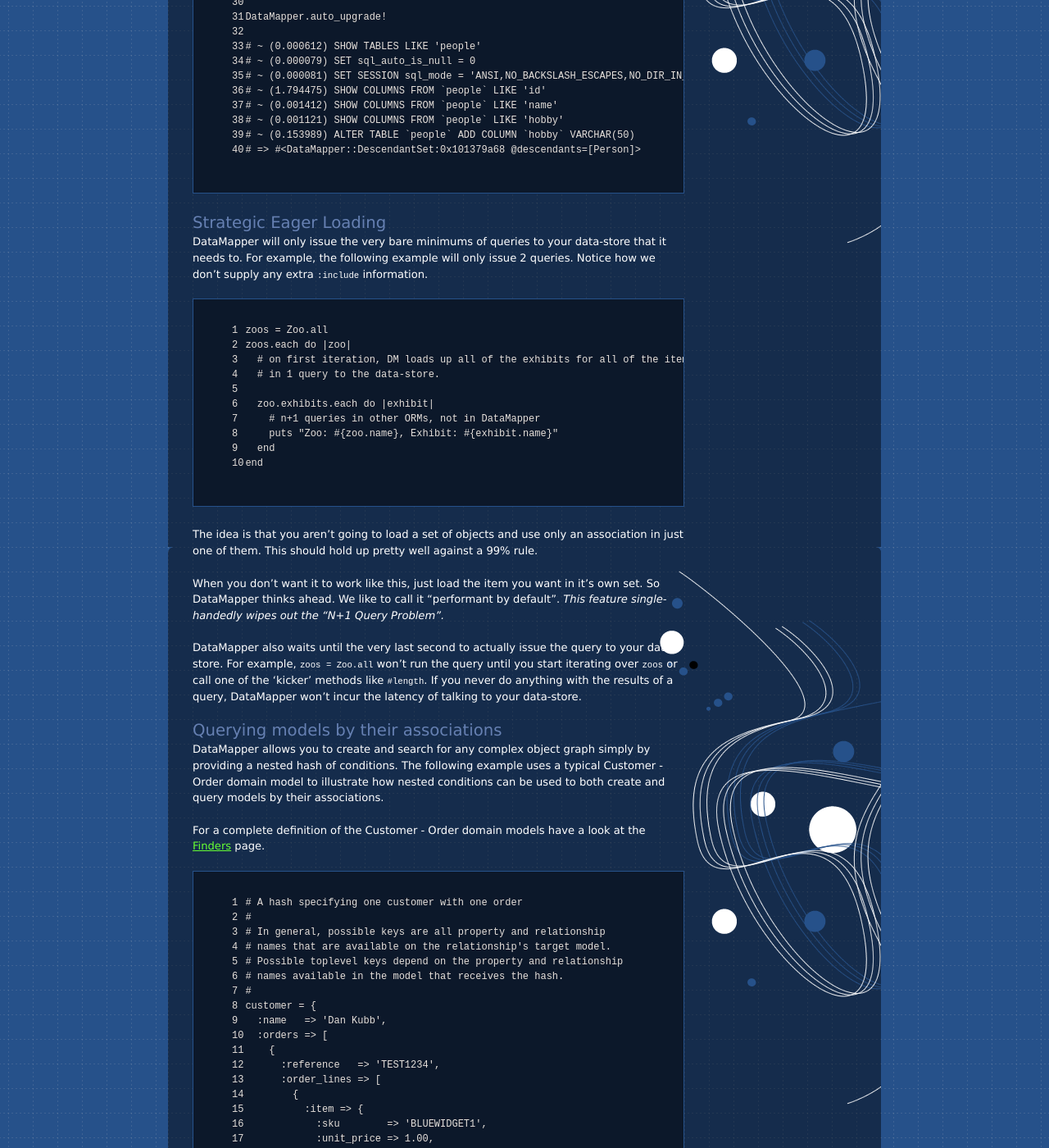
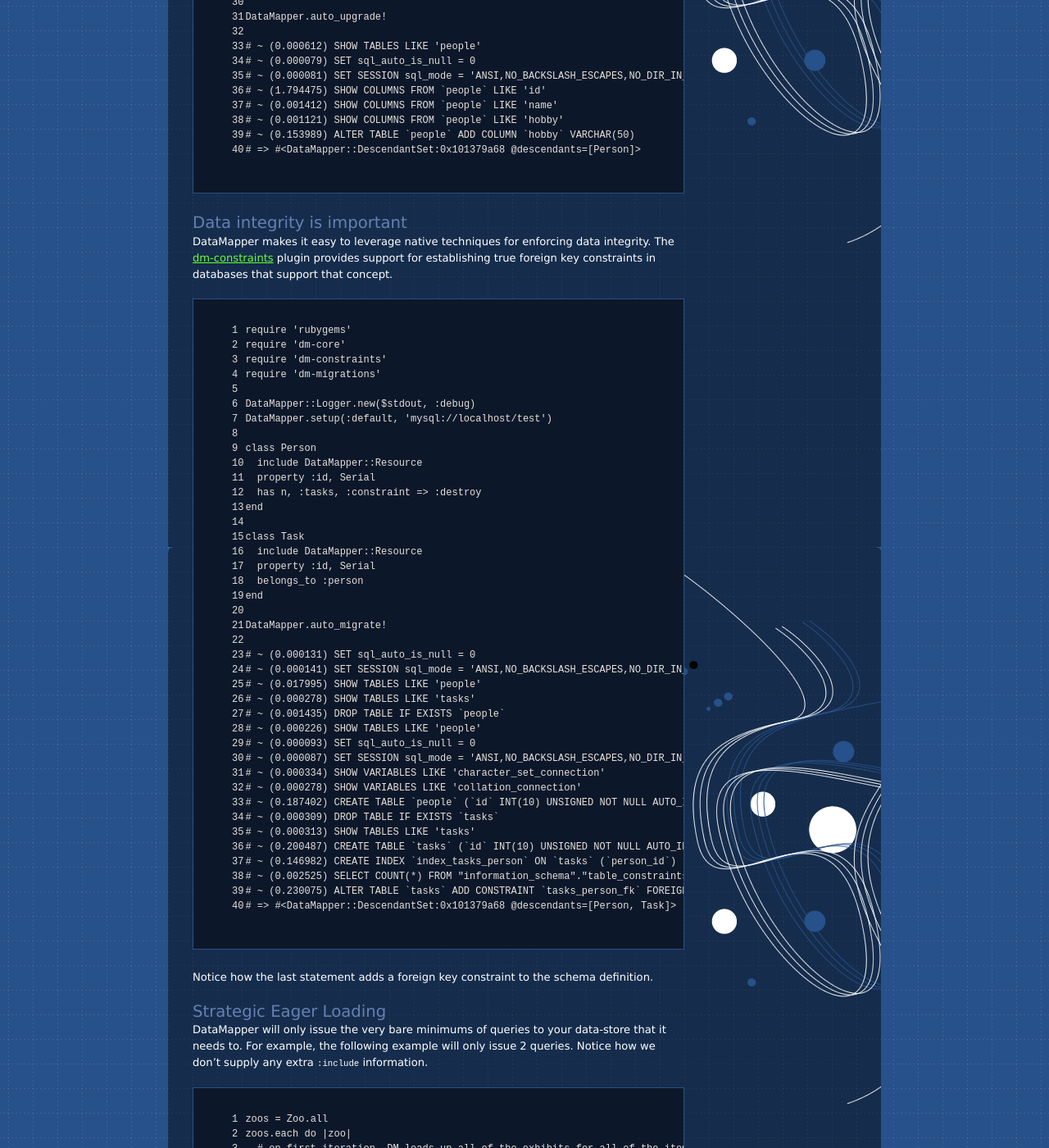
Before and after one commit to datamapper/datamapper.github.com, a Jekyll site: the page built from why.markdown, in a window 1280 px wide and 1400 px high, scrolled down 2512 px. Shown: the whole window at 82% size. Built offline with Jekyll 4.4.1, drawn with Linux system fonts in a browser that asks for light colours.

Commit message:
Added section about data integrity to the Why page

```diff
--- a/why.markdown
+++ b/why.markdown
@@ -145,6 +145,60 @@ DataMapper.auto_upgrade!
 # ~ (0.153989) ALTER TABLE `people` ADD COLUMN `hobby` VARCHAR(50)
 # => #<DataMapper::DescendantSet:0x101379a68 @descendants=[Person]>
 {% endhighlight %}
+
+Data integrity is important
+---------------------------
+
+DataMapper makes it easy to leverage native techniques for enforcing
+data integrity. The [dm-constraints](http://github.com/datamapper/dm-constraints)
+plugin provides support for establishing true foreign key constraints in
+databases that support that concept.
+
+{% highlight ruby linenos %}
+require 'rubygems'
+require 'dm-core'
+require 'dm-constraints'
+require 'dm-migrations'
+
+DataMapper::Logger.new($stdout, :debug)
+DataMapper.setup(:default, 'mysql://localhost/test')
+
+class Person
+  include DataMapper::Resource
+  property :id, Serial
+  has n, :tasks, :constraint => :destroy
+end
+
+class Task
+  include DataMapper::Resource
+  property :id, Serial
+  belongs_to :person
+end
+
+DataMapper.auto_migrate!
+
+# ~ (0.000131) SET sql_auto_is_null = 0
+# ~ (0.000141) SET SESSION sql_mode = 'ANSI,NO_BACKSLASH_ESCAPES,NO_DIR_IN_CREATE,NO_ENGINE_SUBSTITUTION,NO_UNSIGNED_SUBTRACTION,TRADITIONAL'
+# ~ (0.017995) SHOW TABLES LIKE 'people'
+# ~ (0.000278) SHOW TABLES LIKE 'tasks'
+# ~ (0.001435) DROP TABLE IF EXISTS `people`
+# ~ (0.000226) SHOW TABLES LIKE 'people'
+# ~ (0.000093) SET sql_auto_is_null = 0
+# ~ (0.000087) SET SESSION sql_mode = 'ANSI,NO_BACKSLASH_ESCAPES,NO_DIR_IN_CREATE,NO_ENGINE_SUBSTITUTION,NO_UNSIGNED_SUBTRACTION,TRADITIONAL'
+# ~ (0.000334) SHOW VARIABLES LIKE 'character_set_connection'
+# ~ (0.000278) SHOW VARIABLES LIKE 'collation_connection'
+# ~ (0.187402) CREATE TABLE `people` (`id` INT(10) UNSIGNED NOT NULL AUTO_INCREMENT, PRIMARY KEY(`id`)) ENGINE = InnoDB CHARACTER SET utf8 COLLATE utf8_general_ci
+# ~ (0.000309) DROP TABLE IF EXISTS `tasks`
+# ~ (0.000313) SHOW TABLES LIKE 'tasks'
+# ~ (0.200487) CREATE TABLE `tasks` (`id` INT(10) UNSIGNED NOT NULL AUTO_INCREMENT, `person_id` INT(10) UNSIGNED NOT NULL, PRIMARY KEY(`id`)) ENGINE = InnoDB CHARACTER SET utf8 COLLATE utf8_general_ci
+# ~ (0.146982) CREATE INDEX `index_tasks_person` ON `tasks` (`person_id`)
+# ~ (0.002525) SELECT COUNT(*) FROM "information_schema"."table_constraints" WHERE "constraint_type" = 'FOREIGN KEY' AND "table_schema" = 'test' AND "table_name" = 'tasks' AND "constraint_name" = 'tasks_person_fk'
+# ~ (0.230075) ALTER TABLE `tasks` ADD CONSTRAINT `tasks_person_fk` FOREIGN KEY (`person_id`) REFERENCES `people` (`id`) ON DELETE CASCADE ON UPDATE CASCADE
+# => #<DataMapper::DescendantSet:0x101379a68 @descendants=[Person, Task]>
+{% endhighlight %}
+
+Notice how the last statement adds a foreign key constraint to the
+schema definition.
 
 Strategic Eager Loading
 -----------------------
```
